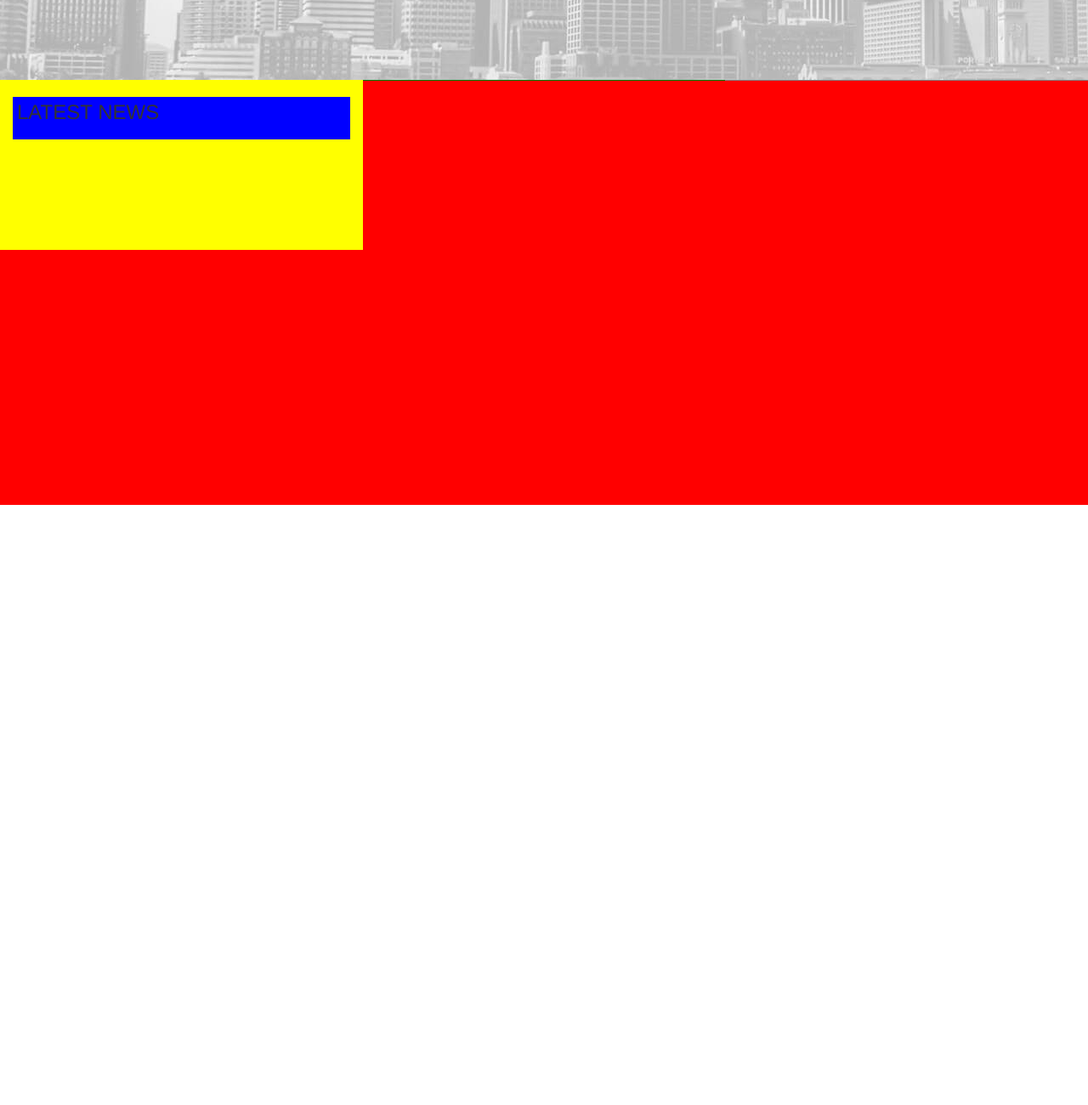
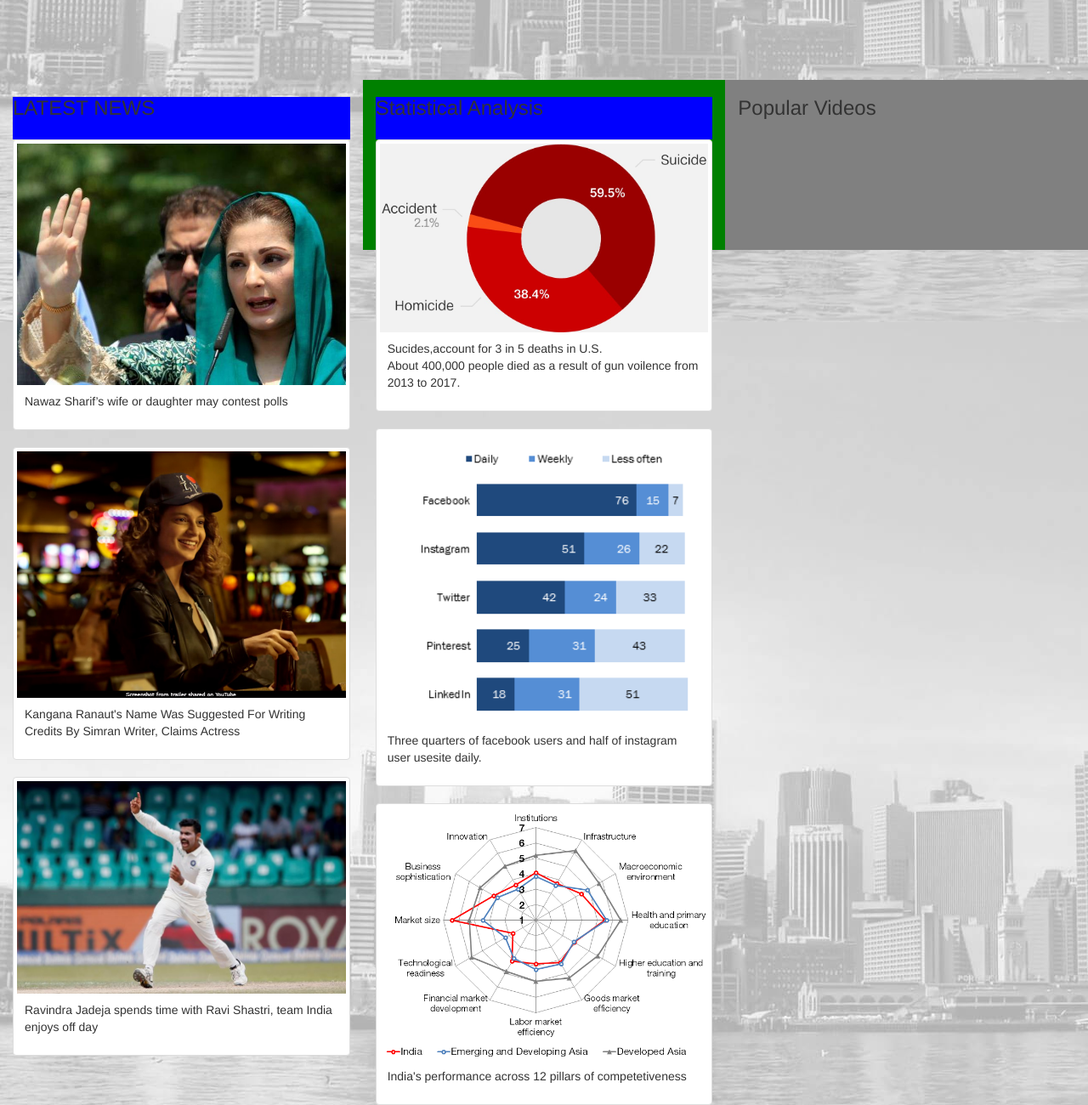
Before and after one commit to nisjai/bootstrap-project, a plain HTML site: page index.html in a window 1280 px wide. Shown: the part 701-2001 px from the top of the page at 85% size. Before the commit the page ends 1295 px from the top, so only its background shows below. Drawn offline with nearby package versions, Linux system fonts and the light colour scheme.

Commit message:
bootstrap project

```diff
--- a/index.html
+++ b/index.html
@@ -148,21 +148,77 @@ A total of 85 league matches and 52 knock-out games will be held in the tourname
 </div>
 
 <div class="container-fluid" style="margin-top:100px;">
-<div class="row" style="background-color:red;height:500px;">
-<div class="col-lg-4" style="background-color:yellow;height:200px;">
+<div class="row" style="height:500px;">
+<div class="col-lg-4">
 <div style="background-color:blue; height:50px">
-<h3 style="padding:5px;"> LATEST NEWS</h3>
+<h3 class="option"> LATEST NEWS</h3>
 </div>
-
+ <div class="thumbnail">
+        <a href="images/SHARIF.jpg" target="_blank">
+          <img src="images/SHARIF.jpg" alt="sharif" width="400" height="600">
+          <div class="caption">
+            <p>Nawaz Sharif’s wife or daughter may contest polls</p>
+          </div>
+        </a>
+      </div>
+      <div class="thumbnail">
+        <a href="images/kangana.jpg" target="_blank">
+          <img src="images/kangana.jpg" alt="kangna ranout" width="400" height="600">
+          <div class="caption">
+            <p>Kangana Ranaut's Name Was Suggested For Writing Credits By Simran Writer, Claims Actress</p>
+          </div>
+        </a>
+      </div>
+      <div class="thumbnail">
+        <a href="images/cricket2.jpg" target="_blank">
+          <img src="images/cricket2.jpg" alt="rabindra jadeja" width="400" height="600">
+          <div class="caption">
+            <p>Ravindra Jadeja spends time with Ravi Shastri, team India enjoys off day</p>
+          </div>
+        </a>
+      </div>
 </div>
-<div class="col-lg-4" style="background-color:green;">
-
+<div class="col-lg-4" style="background-color:green;height:200px;">
+  <div style="background-color:blue; height:50px">
+<h3 class="option">Statistical Analysis</h3>
 </div>
-<div class="col-lg-4" style="background-color:gray;">
-
+<div class="thumbnail">
+        <a href="images/gun-deaths.jpg" target="_blank">
+          <img src="images/gun-deaths.jpg" alt="gun-deaths" width="600" height="400">
+          <div class="caption">
+            <p>Sucides,account for 3 in 5 deaths in U.S.
+              <br>
+              About 400,000 people died as a result of gun voilence from 2013 to 2017.
+            </p>
+          </div>
+        </a>
+      </div>
+      <div class="thumbnail">
+        <a href="images/statistics-graph.png" target="_blank">
+          <img src="images/statistics-graph.png" alt="statistics" width="600" height="400">
+          <div class="caption">
+           <p>
+            Three quarters of facebook users and half of instagram user usesite daily.
+           </p>
+          </div>
+        </a>
+      </div>
+<div class="thumbnail">
+       <a href="images/india.png" target="_blank">
+          <img src="images/india.png" alt="india" width="600" height="400">
+          <div class="caption">
+            <p>India's performance across 12 pillars of competetiveness
+            </p>
+          </div>
+        </a>
+      </div>
+</div>
+<div class="col-lg-4" style="background-color:gray;height:200px;">
+<h3 class="option">Popular Videos</h3>
 
 </div>
 </div>
 </div>
+
 </body>
 </html>
```
Also changed, not shown: images/Instagram.png (added), images/SHARIF.jpg (added), images/Twitter.png (added), images/fb.png (added), images/gun-deaths.jpg (added), images/gun-deaths.png (added), images/india.png (added), images/india4.png (added), images/kangana.jpg (added), images/statistics-graph.png (added), images/tatistics-graph.png (added).
